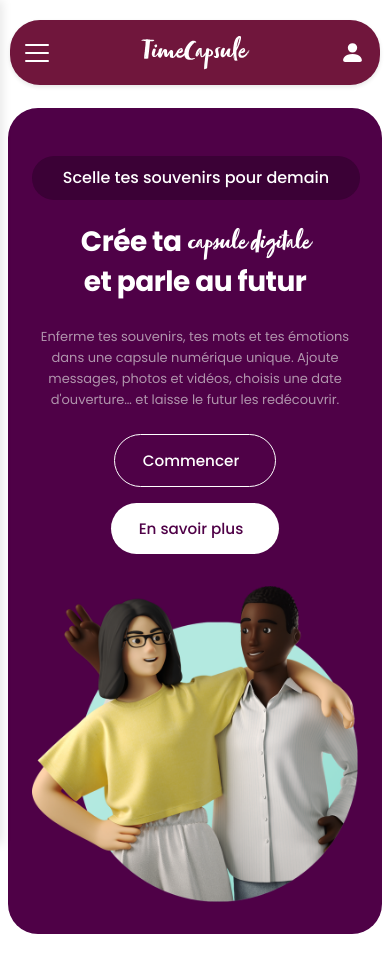
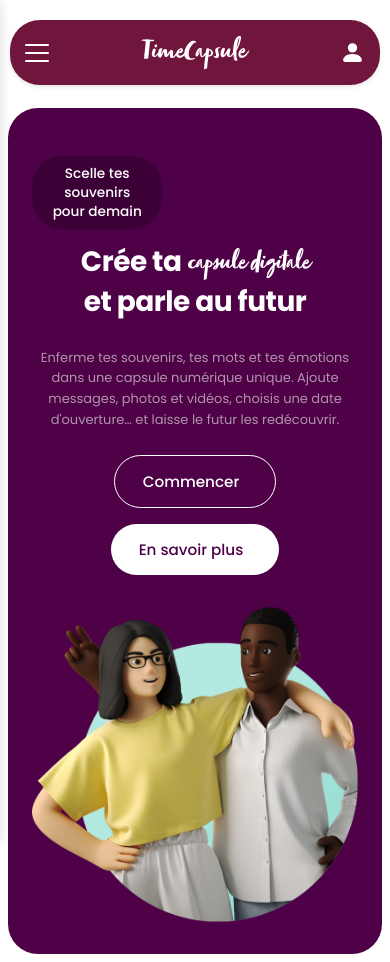
Before and after one commit to Bakops/TimeCapsule, a Vue app: page / in a window 390 px wide. Built offline with nearby package versions, Linux system fonts and the light colour scheme.

Commit message:
MAJ + AJOUTE ROUTING VUE

```diff
--- a/package.json
+++ b/package.json
@@ -13,7 +13,7 @@
   },
   "dependencies": {
     "vue": "^3.5.18",
-    "vue-router": "^4.5.1"
+    "vue-router": "^4.6.0"
   },
   "devDependencies": {
     "@vitejs/plugin-vue": "^6.0.1",
--- a/src/App.vue
+++ b/src/App.vue
@@ -1,13 +1,11 @@
 <template>
   <div id="app">
-    <Header />
-    <HeroHeader />
+    <RouterView />
   </div>
 </template>
 
 <script setup>
-import Header from "./components/Header.vue";
-import HeroHeader from "./components/Hero-header.vue";
+import { RouterView } from "vue-router";
 </script>
 
 <style></style>
--- a/src/components/Badge.vue
+++ b/src/components/Badge.vue
@@ -1,36 +1,91 @@
 <template>
-  <span class="badge"><p>Scelle tes souvenirs pour demain</p></span>
+  <span class="badge">
+    <p>Scelle tes souvenirs pour demain</p>
+  </span>
 </template>
-<style>
-@import url("https://fonts.googleapis.com/css2?family=Poppins:ital,wght@0,100;0,200;0,300;0,400;0,500;0,600;0,700;0,800;0,900;1,100;1,200;1,300;1,400;1,500;1,600;1,700;1,800;1,900&display=swap");
 
-.badge {
-  margin-bottom: 25px;
-  width: 18rem;
-  display: inline-block;
-  padding: 0px 20px;
-  font-weight: 700;
-  line-height: 1;
-  text-align: center;
-  white-space: nowrap;
-  vertical-align: baseline;
-  border-radius: 30px;
-  background-color: #3b0136;
-}
-
-.badge {
-  font-family: "Poppins", sans-serif;
-  color: #fff;
-  font-size: 16px;
-  align-items: center;
-  justify-content: center;
-  display: flex;
-  height: 44px;
-  font-weight: 500;
-}
-</style>
 <script>
 export default {
   name: "Badge",
 };
 </script>
+
+<style scoped>
+@import url("https://fonts.googleapis.com/css2?family=Poppins:ital,wght@0,100;0,200;0,300;0,400;0,500;0,600;0,700;0,800;0,900;1,100;1,200;1,300;1,400;1,500;1,600;1,700;1,800;1,900&display=swap");
+
+.badge {
+  display: inline-flex;
+  align-items: center;
+  justify-content: center;
+  padding: 0.75rem 1.5rem;
+  margin-bottom: 1.5rem;
+  font-family: "Poppins", sans-serif;
+  font-weight: 500;
+  font-size: clamp(0.875rem, 2.5vw, 1rem);
+  line-height: 1.4;
+  text-align: center;
+  color: #fff;
+  background-color: #3b0136;
+  border-radius: 30px;
+  white-space: nowrap;
+  max-width: 100%;
+  width: 40%;
+  min-height: 2.75rem;
+  box-sizing: border-box;
+  transition: all 0.3s ease;
+}
+
+.badge p {
+  margin: 0;
+  padding: 0;
+  line-height: inherit;
+}
+
+/* Tablettes */
+@media (max-width: 768px) {
+  .badge {
+    padding: 0.625rem 1.25rem;
+    margin-bottom: 1.25rem;
+    font-size: clamp(0.8125rem, 2.8vw, 0.9375rem);
+    min-height: 2.5rem;
+  }
+}
+
+/* Petits téléphones */
+@media (max-width: 480px) {
+  .badge {
+    padding: 0.5rem 1rem;
+    margin-bottom: 1rem;
+    font-size: clamp(0.75rem, 3.5vw, 0.875rem);
+    min-height: 2.25rem;
+    white-space: normal;
+    max-width: 90vw;
+  }
+}
+
+/* Très petits écrans */
+@media (max-width: 360px) {
+  .badge {
+    padding: 0.5rem 0.875rem;
+    font-size: clamp(0.6875rem, 4vw, 0.8125rem);
+    min-height: 2rem;
+  }
+}
+
+/* Grands écrans */
+@media (min-width: 1200px) {
+  .badge {
+    padding: 0.875rem 1.75rem;
+    font-size: 1rem;
+    min-height: 3rem;
+  }
+}
+
+/* Hover effect pour desktop */
+@media (hover: hover) {
+  .badge:hover {
+    transform: translateY(-2px);
+    box-shadow: 0 4px 12px rgba(59, 1, 54, 0.3);
+  }
+}
+</style>
--- a/src/components/Header.vue
+++ b/src/components/Header.vue
@@ -14,11 +14,11 @@
       </div>
 
       <ul class="menu desktop-menu">
-        <li><a href="/" class="links">Accueil</a></li>
-        <li><a href="/guide" class="links">Guide</a></li>
-        <li><a href="/explorer" class="links">Explorer</a></li>
-        <li><a href="/idees" class="links">Idées</a></li>
-        <li><a href="/contact" class="links">Contact</a></li>
+        <li><RouterLink to="/" class="links">Accueil</RouterLink></li>
+        <li><RouterLink to="/guide" class="links">Guide</RouterLink></li>
+        <li><RouterLink to="/explorer" class="links">Explorer</RouterLink></li>
+        <li><RouterLink to="/idees" class="links">Idées</RouterLink></li>
+        <li><RouterLink to="/contact" class="links">Contact</RouterLink></li>
       </ul>
 
       <div class="buttons desktop-buttons">
@@ -77,7 +77,7 @@
         <div class="mobile-nav-section">
           <div class="section-title">Navigation</div>
           <div class="mobile-nav-links">
-            <a href="/" class="mobile-nav-link" @click="closeMobileMenu">
+            <RouterLink to="/" class="mobile-nav-link" @click="closeMobileMenu">
               <svg
                 width="20"
                 height="20"
@@ -98,9 +98,9 @@
                   d="M8.59 16.59L13.17 12 8.59 7.41 10 6l6 6-6 6-1.41-1.41z"
                 />
               </svg>
-            </a>
+            </RouterLink>
 
-            <a href="/guide" class="mobile-nav-link" @click="closeMobileMenu">
+            <RouterLink to="/guide" class="mobile-nav-link" @click="closeMobileMenu">
               <svg
                 width="20"
                 height="20"
@@ -123,10 +123,9 @@
                   d="M8.59 16.59L13.17 12 8.59 7.41 10 6l6 6-6 6-1.41-1.41z"
                 />
               </svg>
-            </a>
+            </RouterLink>
 
-            <a
-              href="/explorer"
+            <RouterLink to="/explorer"
               class="mobile-nav-link"
               @click="closeMobileMenu"
             >
@@ -152,9 +151,9 @@
                   d="M8.59 16.59L13.17 12 8.59 7.41 10 6l6 6-6 6-1.41-1.41z"
                 />
               </svg>
-            </a>
+            </RouterLink>
 
-            <a href="/idees" class="mobile-nav-link" @click="closeMobileMenu">
+            <RouterLink to="/idees" class="mobile-nav-link" @click="closeMobileMenu">
               <svg
                 width="20"
                 height="20"
@@ -177,9 +176,9 @@
                   d="M8.59 16.59L13.17 12 8.59 7.41 10 6l6 6-6 6-1.41-1.41z"
                 />
               </svg>
-            </a>
+            </RouterLink>
 
-            <a href="/contact" class="mobile-nav-link" @click="closeMobileMenu">
+            <RouterLink to="/contact" class="mobile-nav-link" @click="closeMobileMenu">
               <svg
                 width="20"
                 height="20"
@@ -202,14 +201,14 @@
                   d="M8.59 16.59L13.17 12 8.59 7.41 10 6l6 6-6 6-1.41-1.41z"
                 />
               </svg>
-            </a>
+            </RouterLink>
           </div>
         </div>
 
         <div class="mobile-nav-section">
           <div class="section-title">Mon compte</div>
           <div class="mobile-nav-links">
-            <a href="/profil" class="mobile-nav-link" @click="closeMobileMenu">
+            <RouterLink to="/profil" class="mobile-nav-link" @click="closeMobileMenu">
               <svg
                 width="20"
                 height="20"
@@ -232,10 +231,9 @@
                   d="M8.59 16.59L13.17 12 8.59 7.41 10 6l6 6-6 6-1.41-1.41z"
                 />
               </svg>
-            </a>
+            </RouterLink>
 
-            <a
-              href="/capsules"
+            <RouterLink to="/capsules"
               class="mobile-nav-link"
               @click="closeMobileMenu"
             >
@@ -261,7 +259,7 @@
                   d="M8.59 16.59L13.17 12 8.59 7.41 10 6l6 6-6 6-1.41-1.41z"
                 />
               </svg>
-            </a>
+            </RouterLink>
           </div>
         </div>
       </div>
--- a/src/components/Image-Hero.vue
+++ b/src/components/Image-Hero.vue
@@ -115,4 +115,31 @@ export default {
     transform: scale(1) translateY(0);
   }
 }
+
+@media only screen and (max-width: 768px) {
+  .image_hero {
+    max-width: 500px;
+  }
+}
+
+/* Mobile */
+@media only screen and (max-width: 640px) {
+  .image_hero {
+    max-width: 400px;
+  }
+}
+
+/* Petits mobiles */
+@media only screen and (max-width: 480px) {
+  .image_hero {
+    max-width: 320px;
+  }
+}
+
+/* Très petits écrans */
+@media only screen and (max-width: 360px) {
+  .image_hero {
+    max-width: 280px;
+  }
+}
 </style>
--- /dev/null
+++ b/src/pages/Contact.vue
@@ -0,0 +1,11 @@
+<template>
+  <div class="app">
+    <Header />
+  </div>
+</template>
+
+<style></style>
+
+<script setup>
+import Header from "@/components/Header.vue";
+</script>
--- /dev/null
+++ b/src/pages/Explorer.vue
@@ -0,0 +1,5 @@
+<template></template>
+
+<style></style>
+
+<script></script>
--- /dev/null
+++ b/src/pages/Guide.vue
@@ -0,0 +1,7 @@
+<template>
+
+</template>
+
+<style></style>
+
+<script></script>
--- /dev/null
+++ b/src/pages/Home.vue
@@ -0,0 +1,13 @@
+<template>
+  <div id="app">
+    <Header />
+    <HeroHeader />
+  </div>
+</template>
+
+<script setup>
+import Header from "@/components/Header.vue";
+import HeroHeader from "@/components/Hero-header.vue";
+</script>
+
+<style></style>
--- /dev/null
+++ b/src/pages/Idees.vue
@@ -0,0 +1,5 @@
+<template></template>
+
+<style></style>
+
+<script></script>
```
Also changed, not shown: src/main.js (+8 -1 lines), src/route.js (+13 -0 lines), 1 other file (tests, documents, lock files or other folders).
